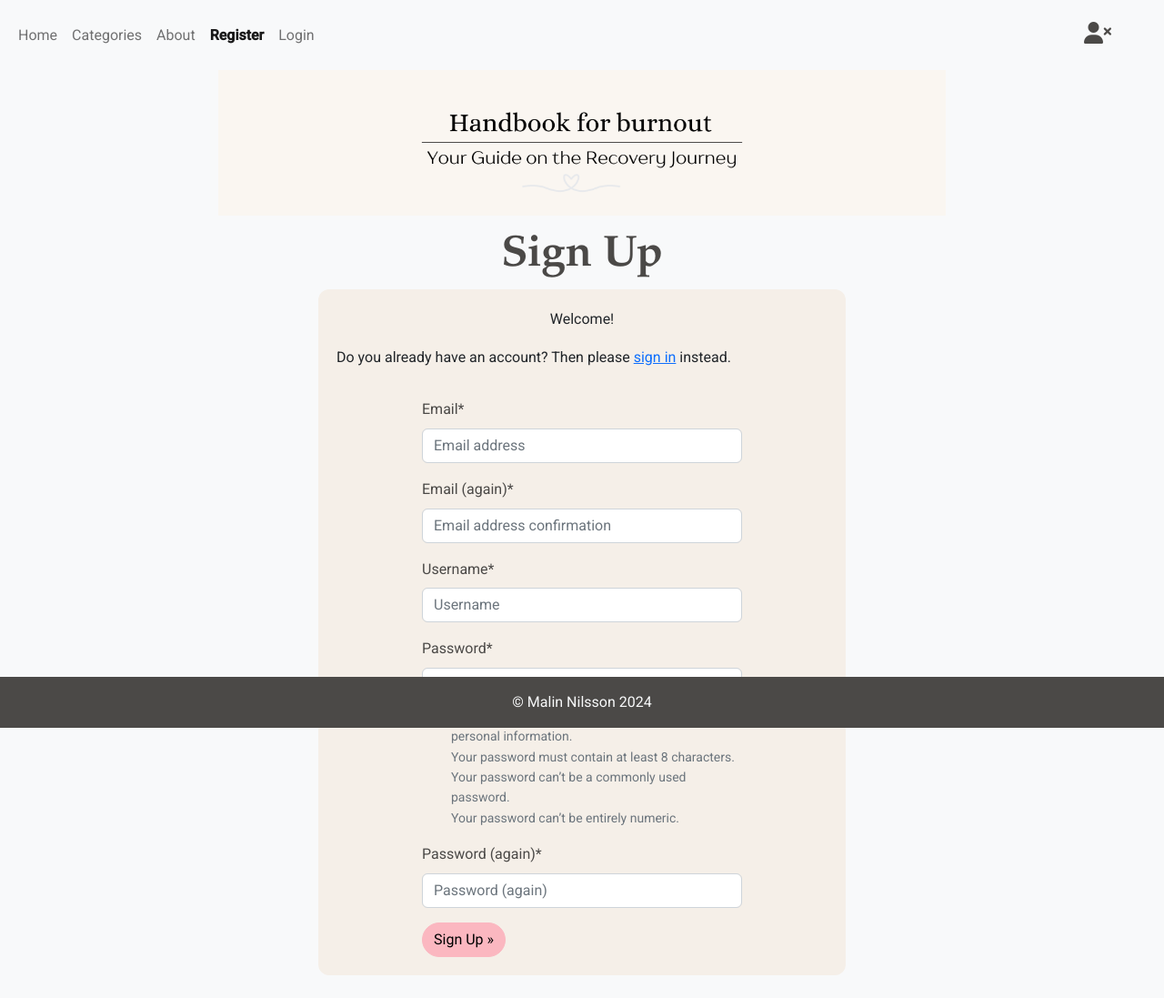
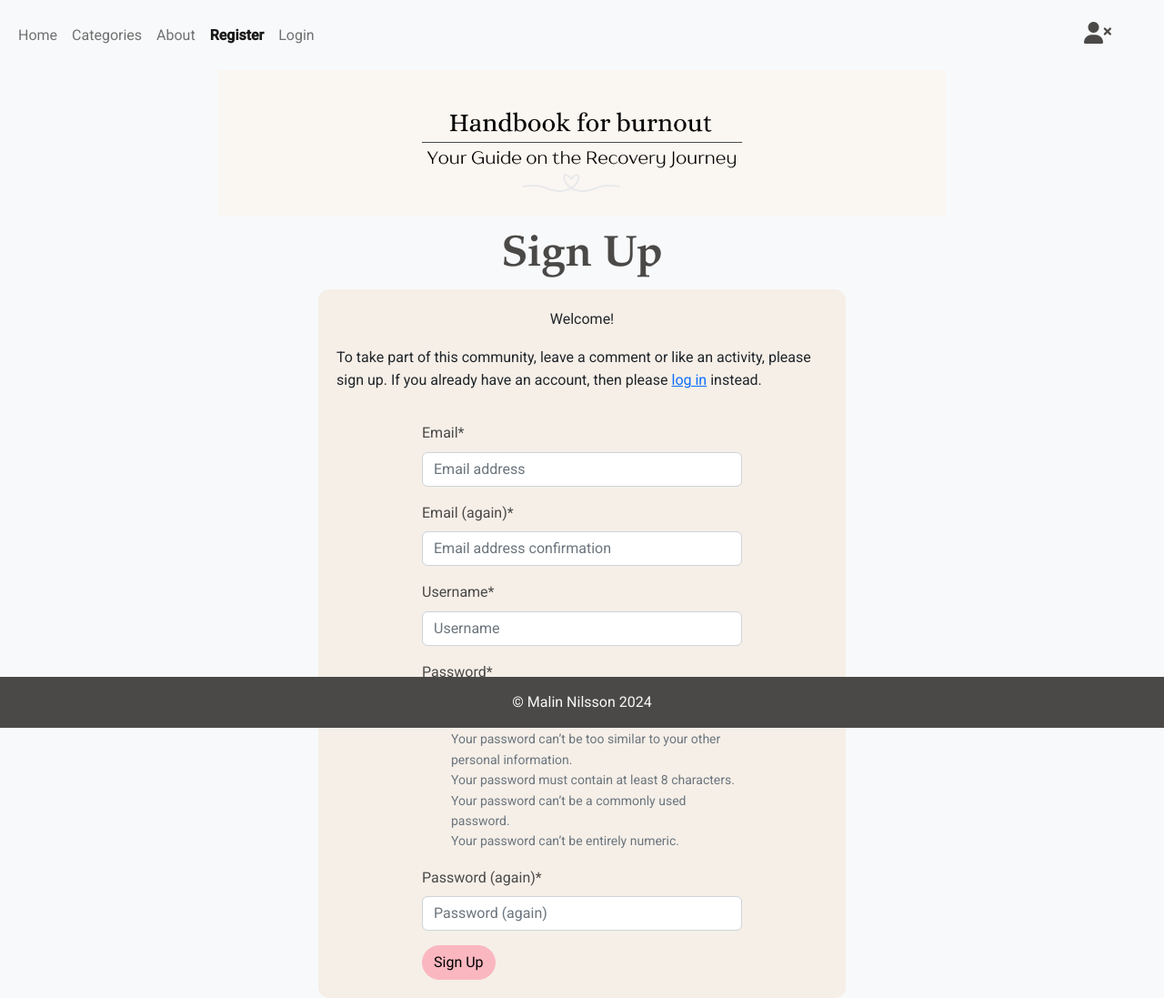
Before and after one commit to Malinchristina/handbook-for-burnout, a Django app: page /accounts/signup/ in a window 1280 px wide. Shown: the whole page at 91% size. Before the commit the page ends 1072 px from the top, so only its background shows below. Run offline with Django 5.2, Linux system fonts and the light colour scheme; some libraries are stand-ins or nearby versions.

Commit message:
clean up classes

```diff
--- a/static/css/base.css
+++ b/static/css/base.css
@@ -1,4 +1,11 @@
 @import url('https://fonts.googleapis.com/css2?family=EB+Garamond:wght@400;500;600&family=Roboto:wght@400;500&display=swap');
+
+/* Asterisk wildcard selector to overide deafult styles added by the browser */
+* {
+  padding: 0;
+  margin: 0;
+  box-sizing: border-box;
+}
 
 :root {
   --square-blue: #C4E0EB;
@@ -36,12 +43,15 @@ h2.heading {
 }
 
 body {
+  display: flex;
+  flex-direction: column;
   font-family: Roboto, sans-serif;
   font-size: 1rem;
   line-height: 1.6;
   color: var(--dark-grey);
   background-color: var(--bg-color);
   margin-bottom: 40px;
+  min-height: 100vh;
 }
 
 .fa-solid.fa-user-xmark,
--- a/templates/account/login.html
+++ b/templates/account/login.html
@@ -29,7 +29,7 @@
                     {% csrf_token %}
                     {{ form | crispy }}
                     {% if redirect_field_value %}
-                    <input type="hidden" name="{{ redirect_field_name }}" value="{{ redirect_field_value }}" />
+                    <input type="hidden" name="{{ redirect_field_name }}" value="{{ redirect_field_value }}">
                     {% endif %}
                     <button class="btn btn-primary right" type="submit">{% trans "Sign In" %}</button>
                 </form>
--- a/templates/account/signup.html
+++ b/templates/account/signup.html
@@ -6,37 +6,32 @@
 {% block head_title %}{% trans "Signup" %}{% endblock %}
 
 {% block content %}
+
 <div class="container">
   <div class="row">
     <div class="col-md-8 mt-3 offset-md-2">
-      <h2 class="heading">{% trans "Sign Up" %}</h2>
+        <h2 class="heading text-center">{% trans "Sign Up" %}</h2>
     </div>
   </div>
   <div class="color-background-light">
-      <p class="text-dark text-center">{% blocktrans %}
-        Welcome!
-      </p>
-        <p class="text-dark">Do you already have an account? Then please
-        <a class="link" href="{{ login_url }}">sign in</a>
-        instead.
-      {% endblocktrans %}</p>
+    <p class="text-dark text-center">{% blocktrans %}Welcome!</p>
+    <p class="text-dark">To take part of this community, leave a comment or like an activity, please sign up. If
+        you already have an account, then please
+        <a class="link" href="{{ login_url }}">log in</a> instead.
+        {% endblocktrans %}
 
     <div class="row">
       <div class="col-md-8 mt-3 offset-md-2">
-        <form class="signup" id="signup_form" method="post"
-          action="{% url 'account_signup' %}">
+        <form method="post" action="{% url 'account_signup' %}">
           {% csrf_token %}
           {{ form | crispy }}
           {% if redirect_field_value %}
-          <input type="hidden" name="{{ redirect_field_name }}"
-            value="{{ redirect_field_value }}" />
+          <input type="hidden" name="{{ redirect_field_name }}" value="{{ redirect_field_value }}">
           {% endif %}
-          <button class="btn btn-primary right" type="submit">
-            {% trans "Sign Up" %} &raquo;</button>
+          <button class="btn btn-primary right" type="submit">{% trans 'Sign Up' %}</button>
         </form>
       </div>
     </div>
   </div>
 </div>
-
 {% endblock %}
--- a/templates/base.html
+++ b/templates/base.html
@@ -23,7 +23,7 @@
     </head>
     <body>
         {% include 'includes/header.html' %}
-        <main class="flex-shrink-0 main-bg">
+        <main>
             <!-- Display Messages -->
             {% if messages %}
             <div class="container mt-3 message-center">
@@ -36,12 +36,10 @@
             </div>
             {% endif %}
 
-             <!-- Placeholder for the child template content -->
-            <div class="container">
-                {% block content %}
-                <!-- Default content (if any) can go here -->
-                {% endblock %}
-            </div>
+            <!-- Placeholder for the child template content -->
+            {% block content %}
+            <!-- Default content go here -->
+            {% endblock %}
         </main>
 
         {% include 'includes/footer.html' %}
--- a/templates/includes/footer.html
+++ b/templates/includes/footer.html
@@ -1,6 +1,6 @@
 {% load static %}
 
-<footer class="bg-light text-center text-lg-start mt-auto py-3">
+<footer class="bg-light text-center mt-auto py-3">
   <div class="container">
     <div class="row">
       <div class="col footer">
```
